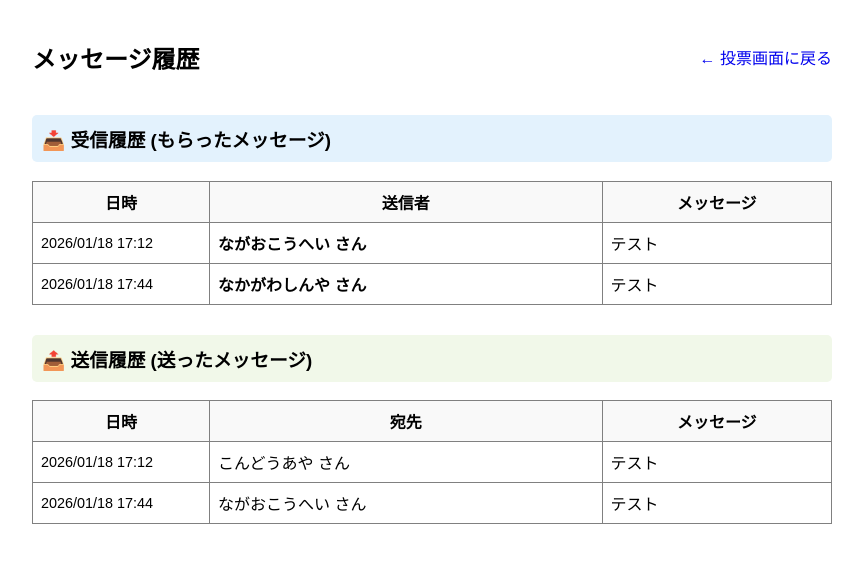
After one commit to nagaokohei/evaluation-app, a Flask app: template templates/history.html in a window 1280 px wide. The commit adds this page. Shown: the top 563 px of the page, without its empty margins (208-1071 px from the left). Run offline with Flask 3, Linux system fonts and the light colour scheme; the template is opened without the code that fills it: values that come from a table or form of the project are taken from there, others are empty.

Commit message:
メッセージの送受信履歴の閲覧画面の追加

```diff
--- a/app.py
+++ b/app.py
@@ -18,10 +18,12 @@ class User(db.Model):
 
 class Vote(db.Model):
     id = db.Column(db.Integer, primary_key=True)
-    voter_id = db.Column(db.Integer, nullable=False)
-    voted_id = db.Column(db.Integer, nullable=False)
+    voter_id = db.Column(db.Integer, db.ForeignKey('user.id'), nullable=False)
+    voted_id = db.Column(db.Integer, db.ForeignKey('user.id'), nullable=False)
     vote_date = db.Column(db.DateTime, default=datetime.now)
     comment = db.Column(db.String, nullable=False)
+    voter = db.relationship('User', foreign_keys=[voter_id], backref='sent_votes')
+    voted = db.relationship('User', foreign_keys=[voted_id], backref='received_votes')
 
 # --- 機能 ---
 
@@ -93,6 +95,45 @@ def vote_page():
     # 投票画面にも「ランキングを見る」リンクを渡すためにHTML側で少し工夫してもいいですが、
     # 今回はシンプルにURLを直打ちするか、HTMLにリンクを追加します。
     return render_template('vote.html', name=session['username'], candidates=candidates, message=message, voted=voted)
+
+
+@app.route('/history')
+def history():
+    # 1. ログインチェック
+    if 'user_id' not in session:
+        return redirect(url_for('login'))
+
+    user_id = session['user_id']
+
+    # --- 2. 「今日すでに投票したか？」のチェック (4時区切り) ---
+    now = datetime.now()
+    if now.hour < 4:
+        start_time = (now - timedelta(days=1)).replace(hour=4, minute=0, second=0, microsecond=0)
+    else:
+        start_time = now.replace(hour=4, minute=0, second=0, microsecond=0)
+    end_time = start_time + timedelta(days=1)
+
+    # 今日の投票データを探す
+    today_vote = Vote.query.filter(
+        Vote.voter_id == user_id,
+        Vote.vote_date >= start_time,
+        Vote.vote_date >= start_time,
+    ).first()
+
+    # ★もし投票していなければ、投票画面へ強制送還
+    if not today_vote:
+        flash("履歴を見るには、本日の投票を完了してください！")
+        return redirect(url_for('vote_page'))
+
+    # --- 3. 履歴データの取得 ---
+
+    # 受信履歴 (自分が voted_id になっているもの)
+    received_votes = Vote.query.filter_by(voted_id=user_id).order_by(Vote.vote_date.desc()).all()
+
+    # 送信履歴 (自分が voter_id になっているもの)
+    sent_votes = Vote.query.filter_by(voter_id=user_id).order_by(Vote.vote_date.desc()).all()
+
+    return render_template('history.html', received=received_votes, sent=sent_votes)
 
 # 3. ランキング画面
 @app.route('/ranking')
--- /dev/null
+++ b/templates/history.html
@@ -0,0 +1,64 @@
+<!DOCTYPE html>
+<html lang="ja">
+<head>
+    <meta charset="UTF-8">
+    <title>メッセージ履歴</title>
+    <meta name="viewport" content="width=device-width, initial-scale=1.0">
+    </head>
+<body style="font-family: sans-serif; padding: 20px; max-width: 800px; margin: 0 auto;">
+
+    <div style="display: flex; justify-content: space-between; align-items: center; margin-bottom: 20px;">
+        <h2>メッセージ履歴</h2>
+        <a href="{{ url_for('vote_page') }}" style="text-decoration: none;">← 投票画面に戻る</a>
+    </div>
+
+    <h3 style="background: #e3f2fd; padding: 10px; border-radius: 5px;">📥 受信履歴 (もらったメッセージ)</h3>
+    {% if received %}
+        <table border="1" style="width: 100%; border-collapse: collapse; margin-bottom: 30px;">
+            <tr style="background: #f9f9f9;">
+                <th style="padding: 8px;">日時</th>
+                <th style="padding: 8px;">送信者</th>
+                <th style="padding: 8px;">メッセージ</th>
+            </tr>
+            {% for vote in received %}
+            <tr>
+                <td style="padding: 8px; font-size: 0.9em; width: 160px;">
+                    {{ vote.vote_date.strftime('%Y/%m/%d %H:%M') }}
+                </td>
+                <td style="padding: 8px; font-weight: bold;">
+                    {{ vote.voter.username }} さん
+                </td>
+                <td style="padding: 8px;">{{ vote.comment }}</td>
+            </tr>
+            {% endfor %}
+        </table>
+    {% else %}
+        <p>まだメッセージを受け取っていません。</p>
+    {% endif %}
+
+    <h3 style="background: #f1f8e9; padding: 10px; border-radius: 5px;">📤 送信履歴 (送ったメッセージ)</h3>
+    {% if sent %}
+        <table border="1" style="width: 100%; border-collapse: collapse;">
+            <tr style="background: #f9f9f9;">
+                <th style="padding: 8px;">日時</th>
+                <th style="padding: 8px;">宛先</th>
+                <th style="padding: 8px;">メッセージ</th>
+            </tr>
+            {% for vote in sent %}
+            <tr>
+                <td style="padding: 8px; font-size: 0.9em; width: 160px;">
+                    {{ vote.vote_date.strftime('%Y/%m/%d %H:%M') }}
+                </td>
+                <td style="padding: 8px;">
+                    {{ vote.voted.username }} さん
+                </td>
+                <td style="padding: 8px;">{{ vote.comment }}</td>
+            </tr>
+            {% endfor %}
+        </table>
+    {% else %}
+        <p>まだメッセージを送っていません。</p>
+    {% endif %}
+
+</body>
+</html>
```
Also changed, not shown: templates/vote.html (+7 -0 lines), instance/engagement.db.
